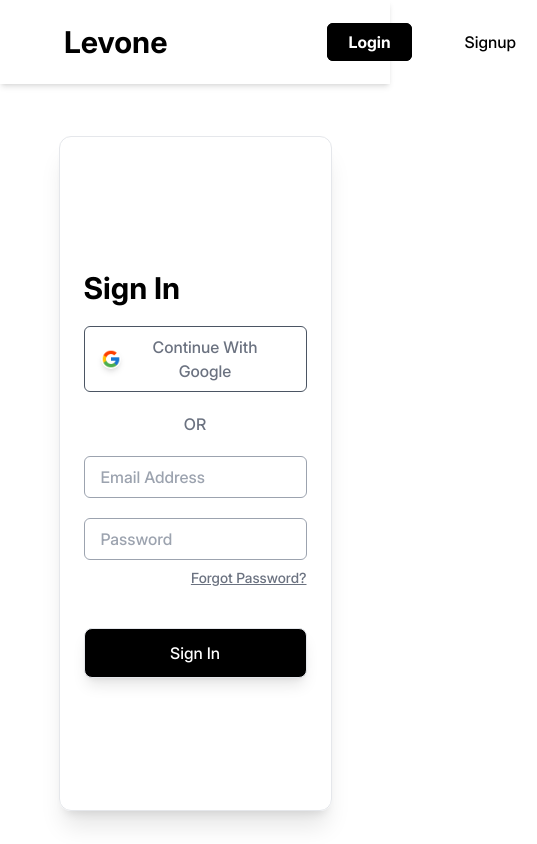
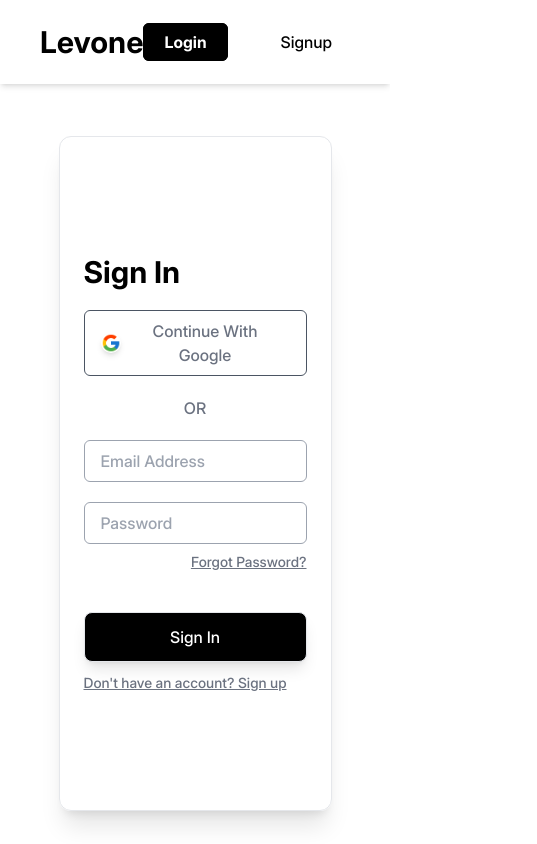
Before and after one commit to AnjaleeNeelika/Levone, a React (Vite) app in the folder frontend/: page /v1/login in a window 390 px wide. Shown: the whole page, 537 px wide, since content can reach past the window. Built offline with nearby package versions, Linux system fonts and the light colour scheme.

Commit message:
Changes in Login Page and Navigation Bar

```diff
--- a/frontend/src/assets/components/Navigation/NavigationBar.jsx
+++ b/frontend/src/assets/components/Navigation/NavigationBar.jsx
@@ -14,16 +14,16 @@ const NavigationBar = ({ variant="default" }) => {
     };
 
     return (
-        <nav className='flex items-center py-6 px-16 justify-between gap-40 shadow-md'>
-            <div className='flex items-center gap-6'>
+        <nav className='flex items-center py-6 px-10 md:px-16 justify-between shadow-md w-full'>
+            <div className='w-fit flex items-center gap-6'>
                 {/* Logo */}
                 <a href='/' className='text-3xl text-black gap-8 font-bold'>Levone</a>
                 {/* <img src={Logo} className='h-14' /> */}
             </div>
             { variant === "default" &&
-                <div className='flex flex-wrap items-center gap-10 flex-1'>
+                <div className='flex flex-wrap items-center gap-10'>
                     {/* Navigation Items */}
-                    <ul className='flex gap-14 text-gray-500'>
+                    <ul className='flex gap-14 text-gray-500 w-fit'>
                         <NavLink
                             to={{
                                 pathname: '/'
@@ -60,8 +60,15 @@ const NavigationBar = ({ variant="default" }) => {
                 </div>
             }
 
+            {/* { variant === "default" &&
+
+            } */}
+
+            <div className='w-fit flex flex-wrap items-center gap-4'>
+                {/* Action items - icons */}
                 { variant === "default" &&
-                <div className='flex justify-center'>
+                    <div className='flex gap-10'>
+                        <div className='w-fit flex justify-center'>
                             {/* Search Bar */}
                             <div className='border rounded flex overflow-hidden'>
                                 <div className='flex items-center justify-center px-4 order-1 bg-gray-100'>
@@ -70,11 +77,6 @@ const NavigationBar = ({ variant="default" }) => {
                                 </div>
                             </div>
                         </div>
-            }
-
-            <div className='flex flex-wrap items-center gap-4'>
-                {/* Action items - icons */}
-                { variant === "default" &&
                         <ul className='flex items-center gap-8'>
                             <NavLink>
                                     <Wishlist />
@@ -86,6 +88,7 @@ const NavigationBar = ({ variant="default" }) => {
                                     <CartIcon />
                             </NavLink>
                         </ul>
+                    </div>
                 }
                 { variant === "auth" &&
                     <ul className='flex gap-8'>
--- a/frontend/src/assets/pages/Login/Login.jsx
+++ b/frontend/src/assets/pages/Login/Login.jsx
@@ -52,8 +52,8 @@ const Login = () => {
             {/* <div className='w-[60%] lg:w-[70%] hidden md:inline rounded-xl shadow-lg'> */}
                 <img src={BackgroundImg} alt="shopping_img" className='w-[50%] lg:w-[60%] hidden md:inline rounded-xl object-cover' />
             {/* </div> */}
-            <div className='flex sm:w-[40%] w-full items-center'>
-                <div className='w-[340px] py-4 px-6 mx-auto'>
+            <div className='lg:w-[40%] w-full flex items-center justify-center'>
+                <div className='w-full max-w-[320px] md:w-[320px] py-4 px-6 mx-auto'>
                     <p className='w-fit font-bold text-3xl mb-5'>Sign In</p>
                     <GoogleSignIn />
                     <p className='text-gray-500 items-center text-center w-full py-5'>OR</p>
@@ -67,6 +67,9 @@ const Login = () => {
                         </form>
                     </div>
                     {error && <p className='text-lg text-red-700'>{error}</p>}
+                    <div className='mt-2'>
+                        <Link className='mt-5 text-sm text-gray-500 underline hover:text-black'>Don't have an account? Sign up</Link>
+                    </div>
                 </div>
             </div>
         </div>
```
Lines whose indentation alone changed are shown as unchanged.
